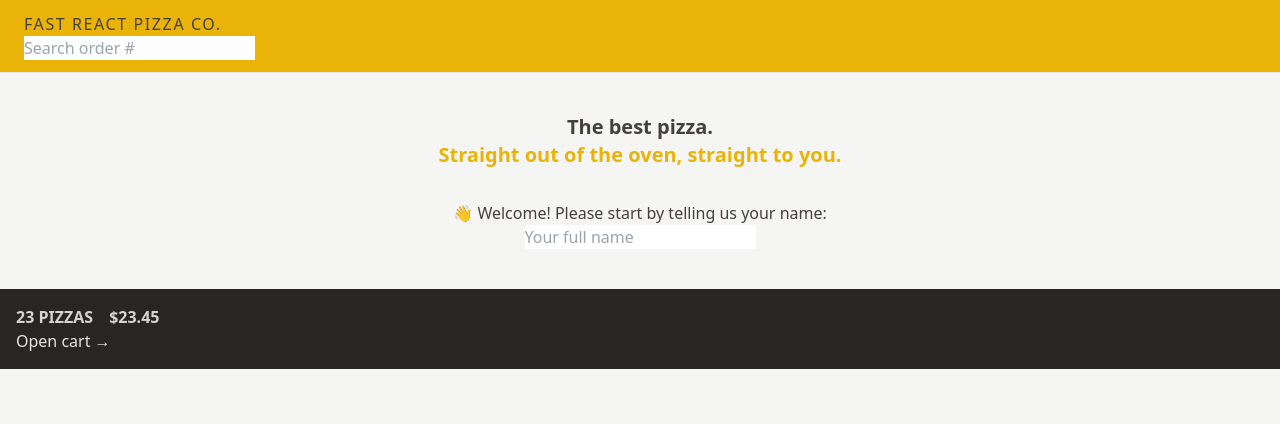
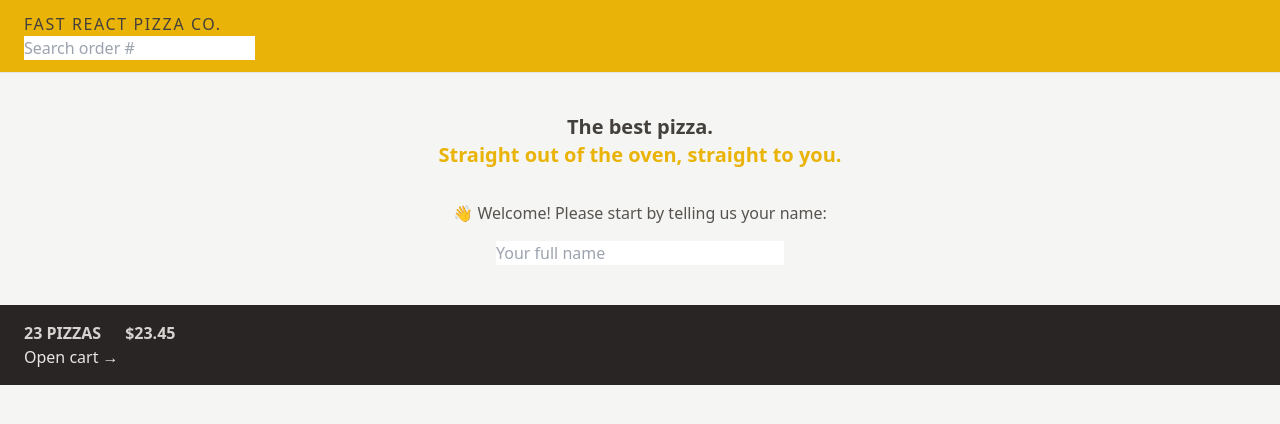
Before and after one commit to Coblexx/fast-react-pizza, a React (Vite) app: page / in a window 1280 px wide. Shown: the top 424 px of the page. Built offline with nearby package versions, Linux system fonts and the light colour scheme.

Commit message:
chore: styling create user

```diff
--- a/src/features/Cart/CartOverview.jsx
+++ b/src/features/Cart/CartOverview.jsx
@@ -2,8 +2,8 @@
 
 function CartOverview() {
   return (
-    <div className="bg-stone-800 p-4 text-stone-200">
-      <p className="space-x-4 font-semibold uppercase text-stone-300">
+    <div className="bg-stone-800 px-4 py-4 text-stone-200 sm:px-6 md:text-base">
+      <p className="space-x-4 font-semibold uppercase text-stone-300 sm:space-x-6">
         <span>23 pizzas</span>
         <span>$23.45</span>
       </p>
--- a/src/features/User/CreateUser.jsx
+++ b/src/features/User/CreateUser.jsx
@@ -9,13 +9,16 @@
 
   return (
     <form onSubmit={handleSubmit}>
-      <p>👋 Welcome! Please start by telling us your name:</p>
+      <p className="mb-4 text-sm text-stone-600 md:text-base">
+        👋 Welcome! Please start by telling us your name:
+      </p>
 
       <input
         type="text"
         placeholder="Your full name"
         value={username}
         onChange={(e) => setUsername(e.target.value)}
+        className="w-72"
       />
 
       {username !== "" && (
```
